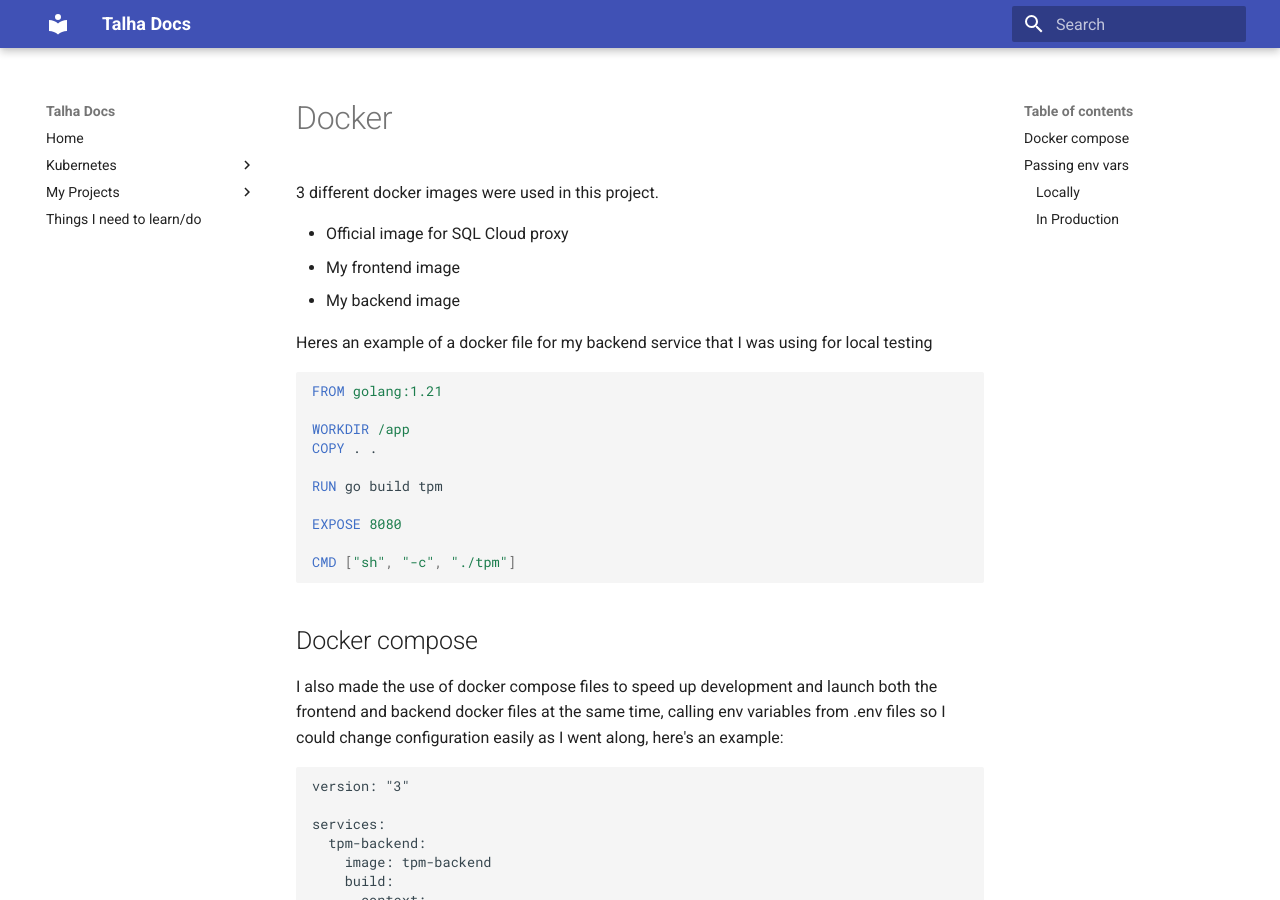
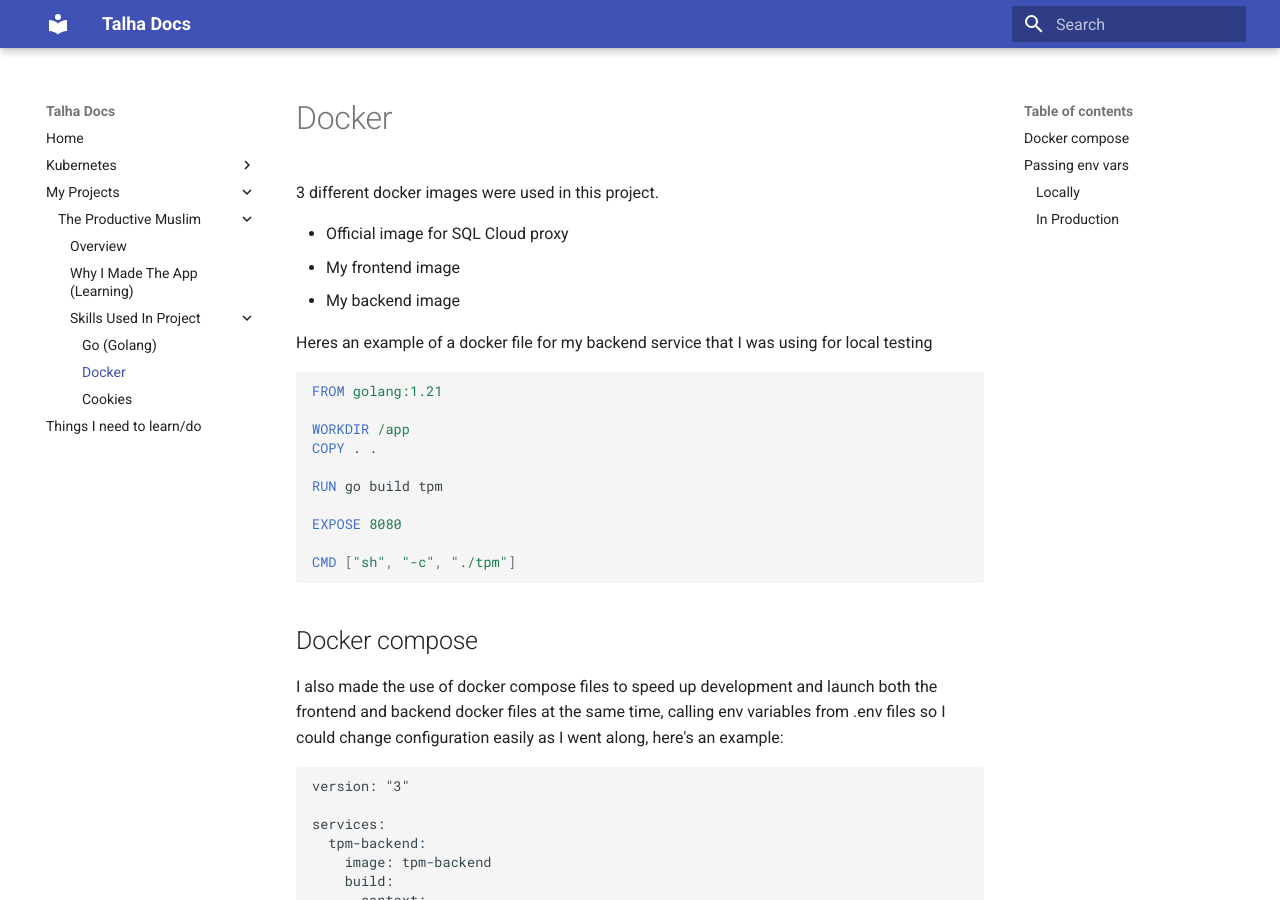
Before and after one commit to TRafi9/documentation, an MkDocs documentation site: the page built from docs/myProjects/theProductiveMuslim/skillsUsedInProject/docker.md, in a window 1280 px wide and 900 px high. Built offline with MkDocs 1.6.1 and Material for MkDocs 9.7.7, drawn with Linux system fonts in a browser that asks for light colours.

Commit message:
adding page

```diff
--- a/mkdocs.yml
+++ b/mkdocs.yml
@@ -29,7 +29,9 @@ nav:
           - Why I Made The App (Learning): myProjects/theProductiveMuslim/whyIchoseToMakeIt.md
           - Skills Used In Project:
               - Go (Golang): myProjects/theProductiveMuslim/skillsUsedInProject/golang.md
+              - Docker: myProjects/theProductiveMuslim/skillsUsedInProject/docker.md
               - Cookies: myProjects/theProductiveMuslim/skillsUsedInProject/cookies.md
+
   - Things I need to learn/do: needToLearn.md
 theme: material
 markdown_extensions:
```
